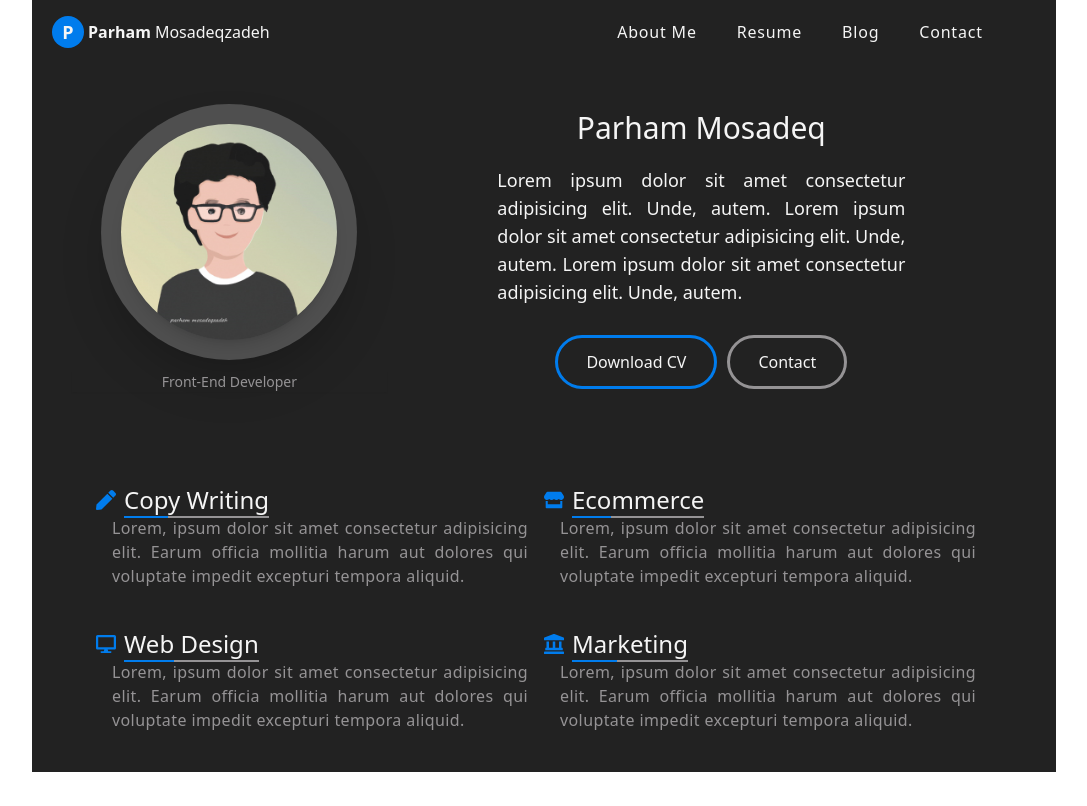
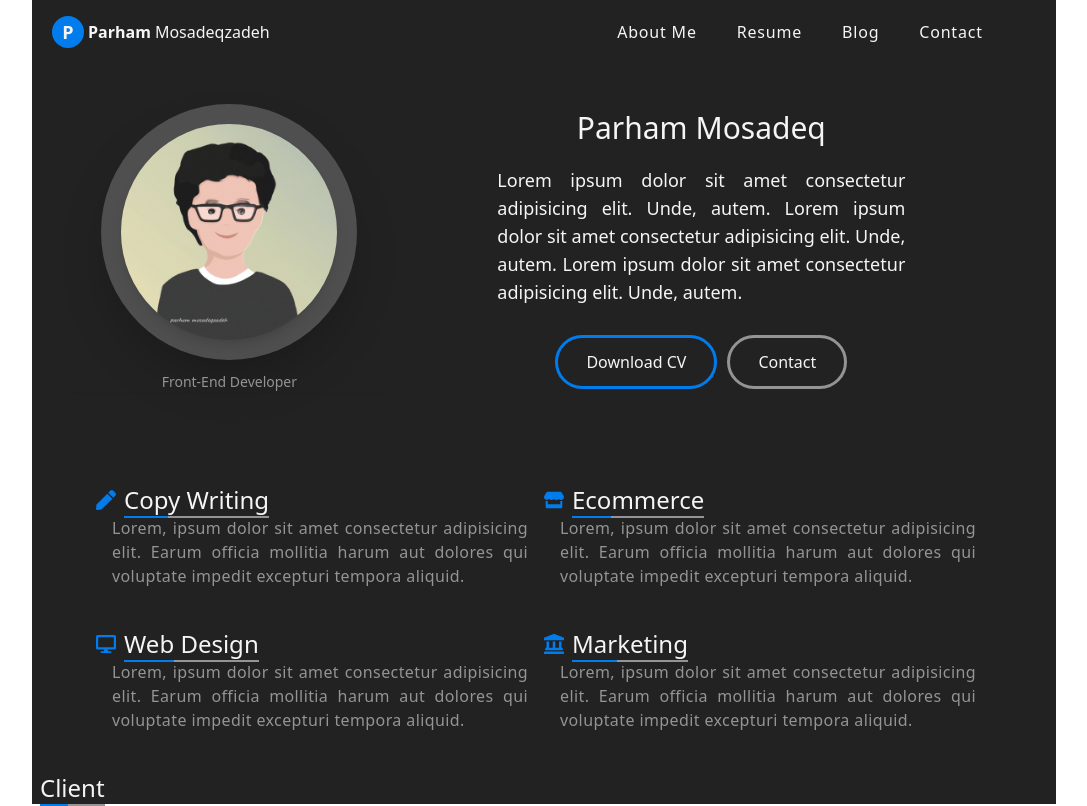
Before and after one commit to parham-mosadeq/parham-cv, a Next.js app: page / in a window 1280 px wide. Shown: the whole page, without its empty margins (96-1183 px from the left). Built offline with nearby package versions, Linux system fonts and the light colour scheme.

Commit message:
create client page

```diff
--- /dev/null
+++ b/src/components/shared/Clients.jsx
@@ -0,0 +1,14 @@
+import React from 'react';
+import Title from './Title';
+
+const Clients = () => {
+  const clients = ['cbc', 'royagasht', 'cbc', 'royagasht', 'cbc', 'royagasht'];
+
+  return (
+    <article>
+      <Title title='Client' />
+    </article>
+  );
+};
+
+export default Clients;
--- a/src/pages/index.js
+++ b/src/pages/index.js
@@ -1,4 +1,5 @@
 import Layout from '@/components/layouts/layout';
+import Clients from '@/components/shared/Clients';
 import Header from '@/components/shared/Header';
 import WhatIDo from '@/components/shared/WhatIDo';
 import React from 'react';
@@ -11,6 +12,9 @@ const HomePage = () => {
 
       {/* what i do */}
       <WhatIDo />
+
+      {/* clients */}
+      <Clients />
     </Layout>
   );
 };
```
